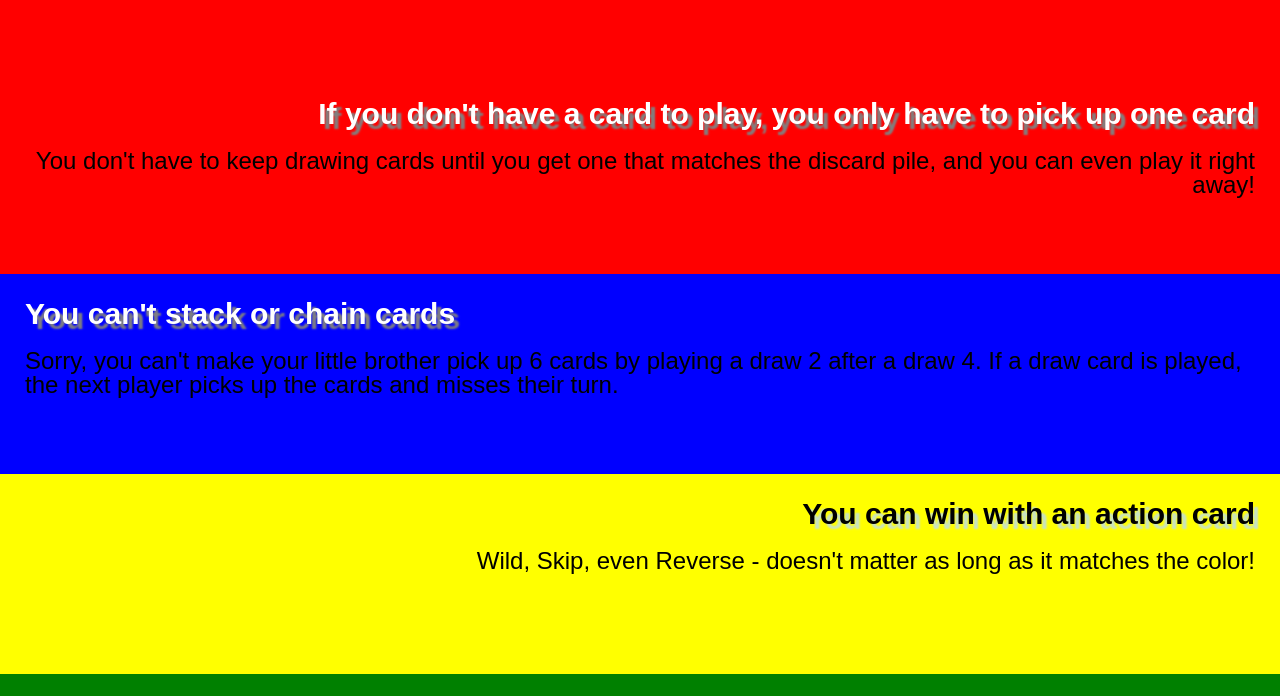
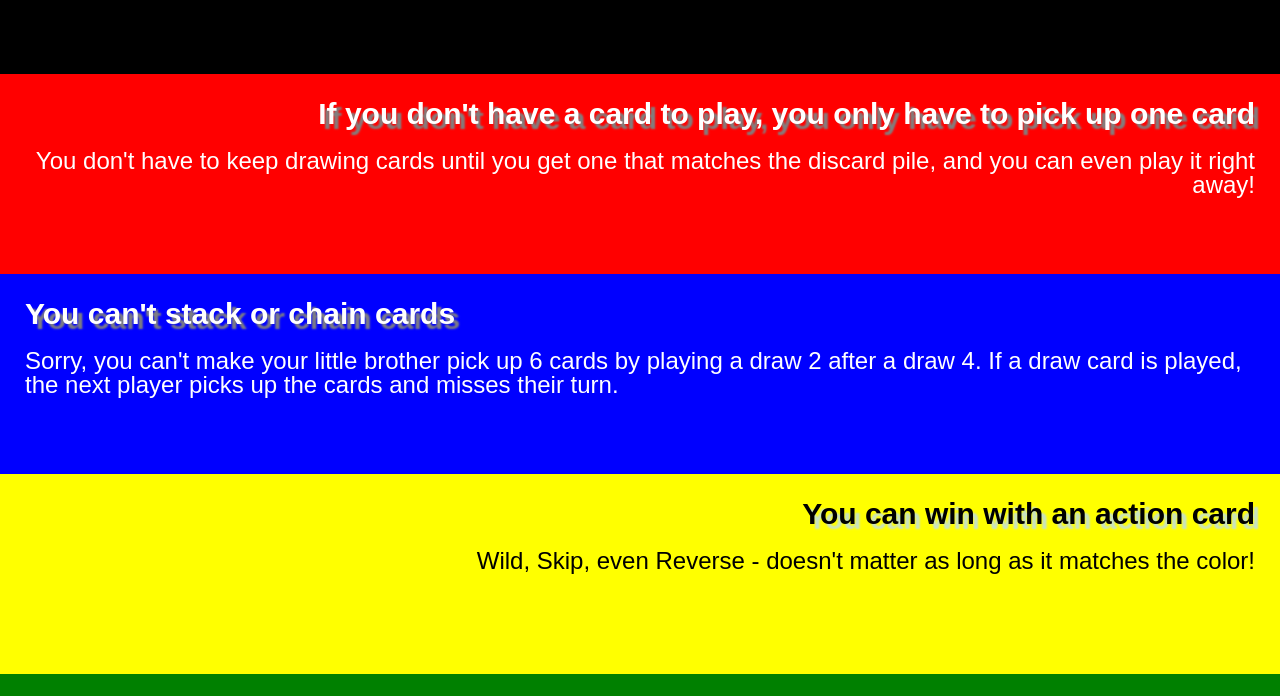
Before and after one commit to enisbet/homework2, a plain HTML site: page index.html in a window 1280 px wide. Shown: the part 613-1309 px from the top of the page. Drawn offline with Linux system fonts and the light colour scheme.

Commit message:
Update style.css

```diff
--- a/css/style.css
+++ b/css/style.css
@@ -1,7 +1,6 @@
 html{
 	font-family: "Ludica Grande", Sans-Serif;
-/* 	background-color:#000000; */
-	background-color:red;
+	background-color:#000000;
 	color: #FFFFFF;
 }
 
@@ -48,7 +47,7 @@ div{
 	text-align: right;
 }
 
-#yellow h2,p{
+#yellow h2, #yellow p{
 	color:#000000;
 }
 #yellow h2{
```
